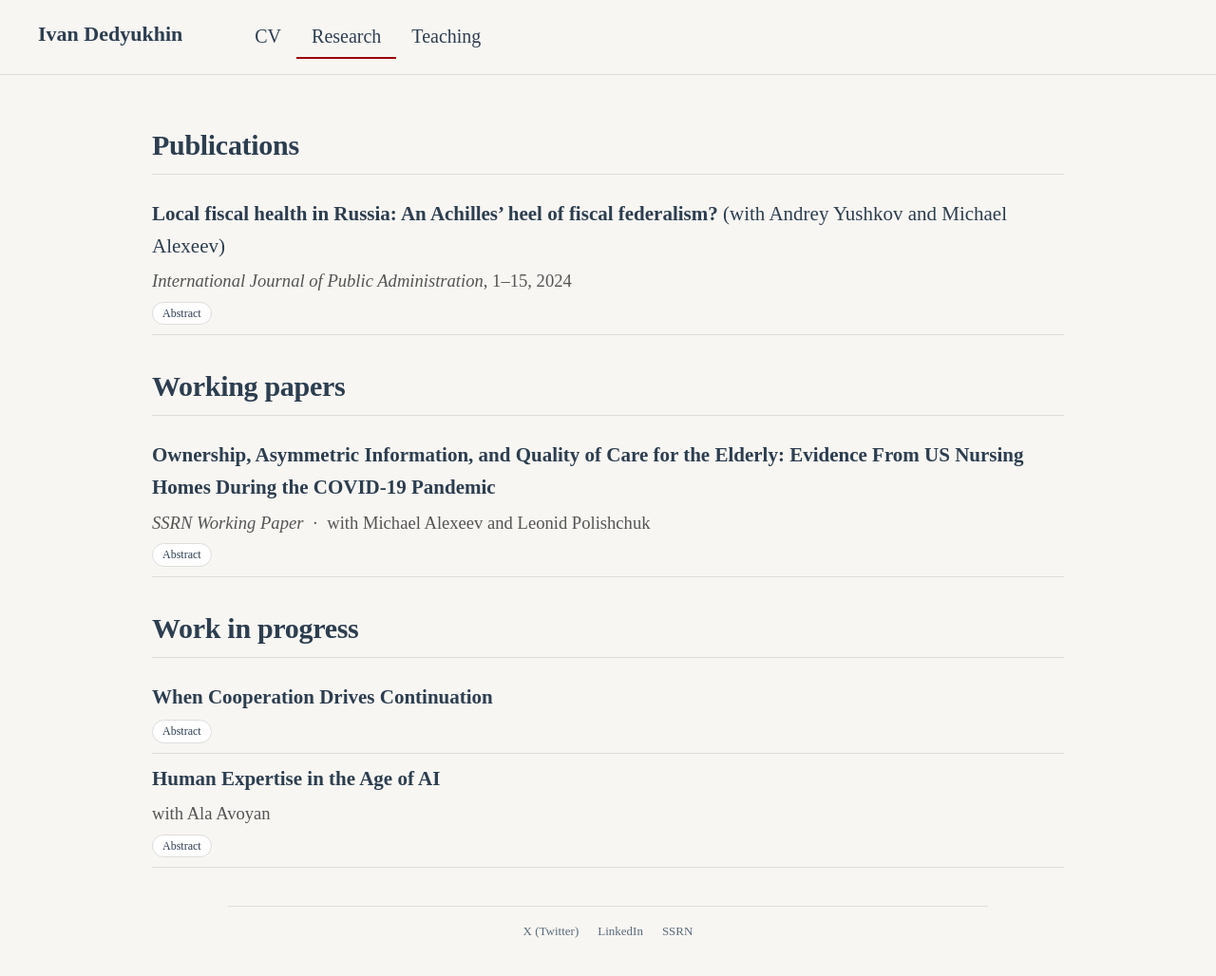
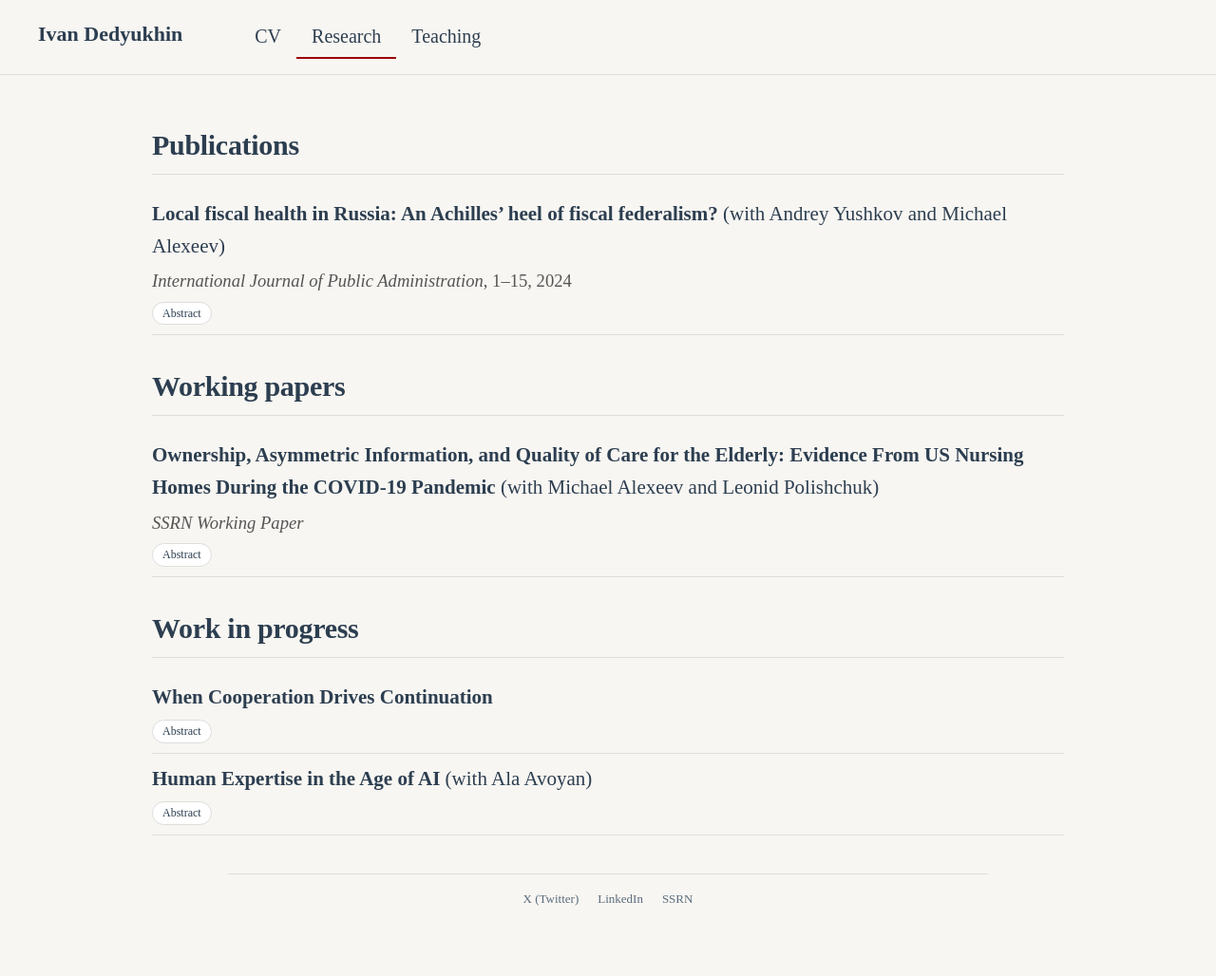
Before and after one commit to Dedyukhin/dedyukhin.github.io, a Jekyll site: the page built from Research.md, in a window 1280 px wide. Shown: the whole page at 95% size. Built offline with Jekyll 4.4.1, drawn with Linux system fonts in a browser that asks for light colours; some web fonts are replaced; after the commit the page ends 993 px from its top, so only the background shows below that.

Commit message:
Update Research.md

```diff
--- a/Research.md
+++ b/Research.md
@@ -24,8 +24,8 @@ permalink: /research/
 
 <div class="pub-card">
   <div class="pub-header">
-    <a class="pub-title" href="https://ssrn.com/abstract=4906864"><strong>Ownership, Asymmetric Information, and Quality of Care for the Elderly: Evidence From US Nursing Homes During the COVID-19 Pandemic</strong></a>
-    <div class="pub-meta"><em>SSRN Working Paper</em> &nbsp;·&nbsp; with Michael Alexeev and Leonid Polishchuk</div>
+    <a class="pub-title" href="https://ssrn.com/abstract=4906864"><strong>Ownership, Asymmetric Information, and Quality of Care for the Elderly: Evidence From US Nursing Homes During the COVID-19 Pandemic</strong> (with Michael Alexeev and Leonid Polishchuk)</a>
+    <div class="pub-meta"><em>SSRN Working Paper</em></div>
     <div class="button-group">
       <a class="mini-btn" onclick="toggleAbstract('abstract_nursing_homes')">Abstract</a>
     </div>
@@ -53,8 +53,7 @@ permalink: /research/
 
 <div class="pub-card">
   <div class="pub-header">
-    <span class="pub-title"><strong>Human Expertise in the Age of AI</strong></span>
-    <div class="pub-meta">with Ala Avoyan</div>
+    <span class="pub-title"><strong>Human Expertise in the Age of AI</strong> (with Ala Avoyan) </span>
     <div class="button-group">
       <a class="mini-btn" onclick="toggleAbstract('abstract_AI')">Abstract</a>
     </div>
```
